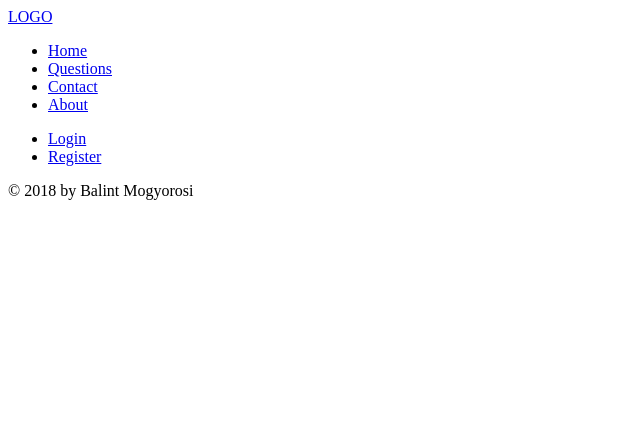
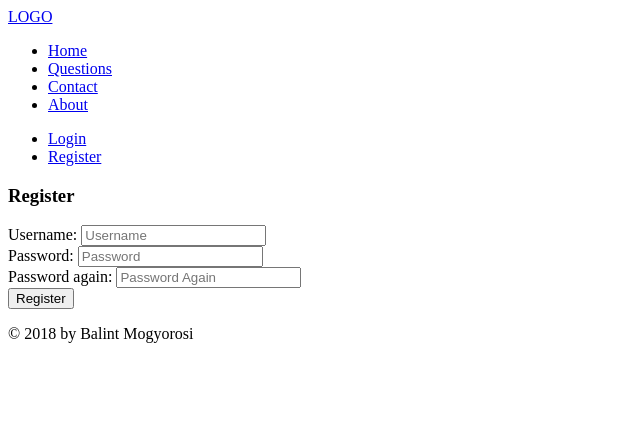
Before and after one commit to mogyorosibalin/AskMateOwn, a Flask app: template templates/register.html in a window 1280 px wide. Shown: the top 426 px of the page, without its empty margins (0-640 px from the left). Run offline with Flask 2, Linux system fonts and the light colour scheme; the template is opened without the code that fills it, so the values that code supplies are empty.

Commit message:
register routing and rendering

```diff
--- a/server.py
+++ b/server.py
@@ -1,4 +1,4 @@
-from flask import Flask, render_template, redirect, url_for, session
+from flask import Flask, render_template, redirect, url_for, session, request
 
 import config
 import data_manager
@@ -8,8 +8,15 @@ app = Flask(__name__)
 
 
 @app.route('/')
+@app.route('/home')
 def route_home():
     return render_template('home.html')
+
+
+@app.route('/register', methods=['GET', 'POST'])
+def route_register():
+    if request.method == 'GET':
+        return render_template('register.html')
 
 
 if __name__ == "__main__":
--- a/templates/layout.html
+++ b/templates/layout.html
@@ -18,7 +18,7 @@
             <nav class="user-menu">
                 <ul>
                     <li><a href="#">Login</a></li>
-                    <li><a href="#">Register</a></li>
+                    <li><a href="/register">Register</a></li>
                 </ul>
             </nav>
         </header>
--- a/templates/register.html
+++ b/templates/register.html
@@ -1,4 +1,21 @@
 {% extends "layout.html" %}
 {% block content %}
-
+    <section class="form register-form">
+        <h3>Register</h3>
+        <form action="/register" method="POST">
+            <div class="form-group">
+                <label for="username">Username: </label>
+                <input type="text" id="username" name="username" placeholder="Username" value="">
+            </div>
+            <div class="form-group">
+                <label for="password">Password: </label>
+                <input type="password" id="password" name="password" placeholder="Password">
+            </div>
+            <div class="form-group">
+                <label for="password-again">Password again: </label>
+                <input type="password" id="password-again" name="password_again" placeholder="Password Again">
+            </div>
+            <button type="submit" class="button">Register</button>
+        </form>
+    </section>
 {% endblock %}
```
Also changed, not shown: other parts of templates/layout.html (+1 -1 lines).
